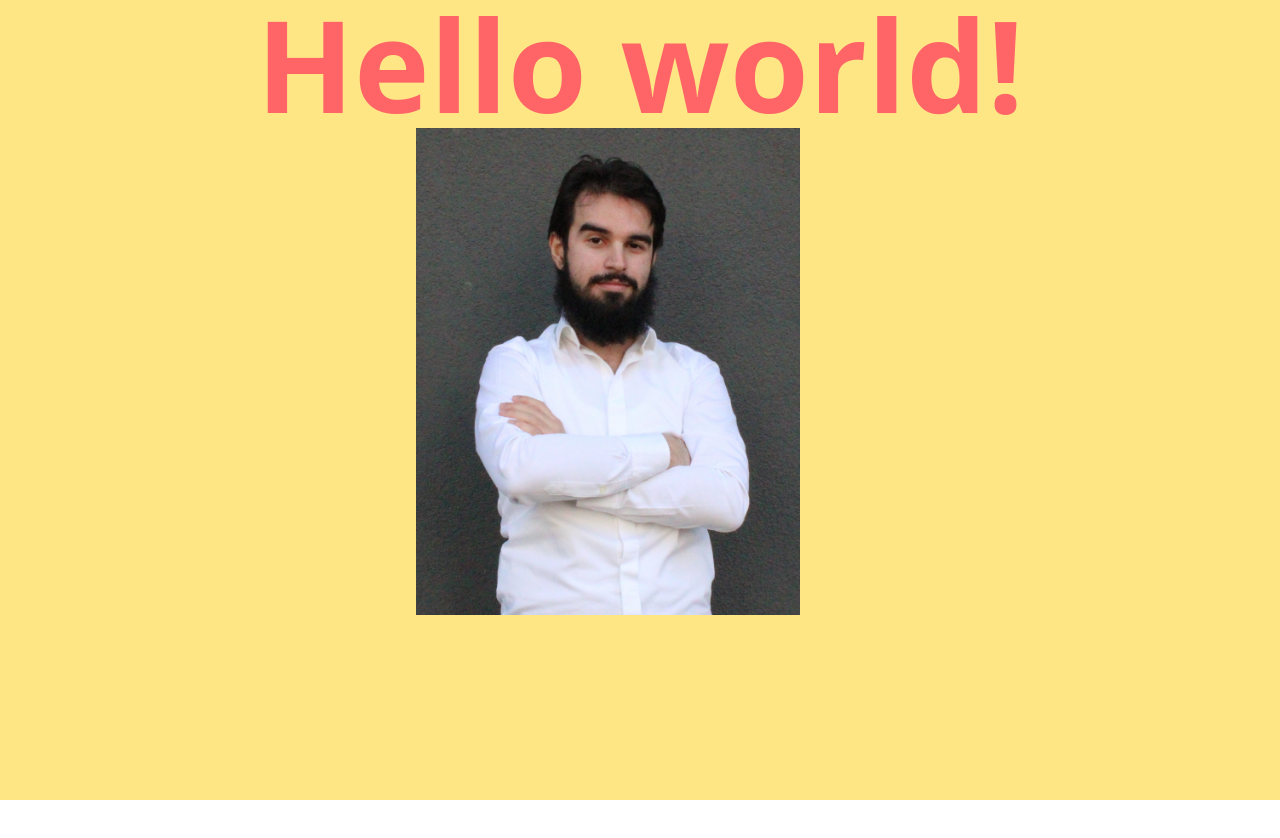
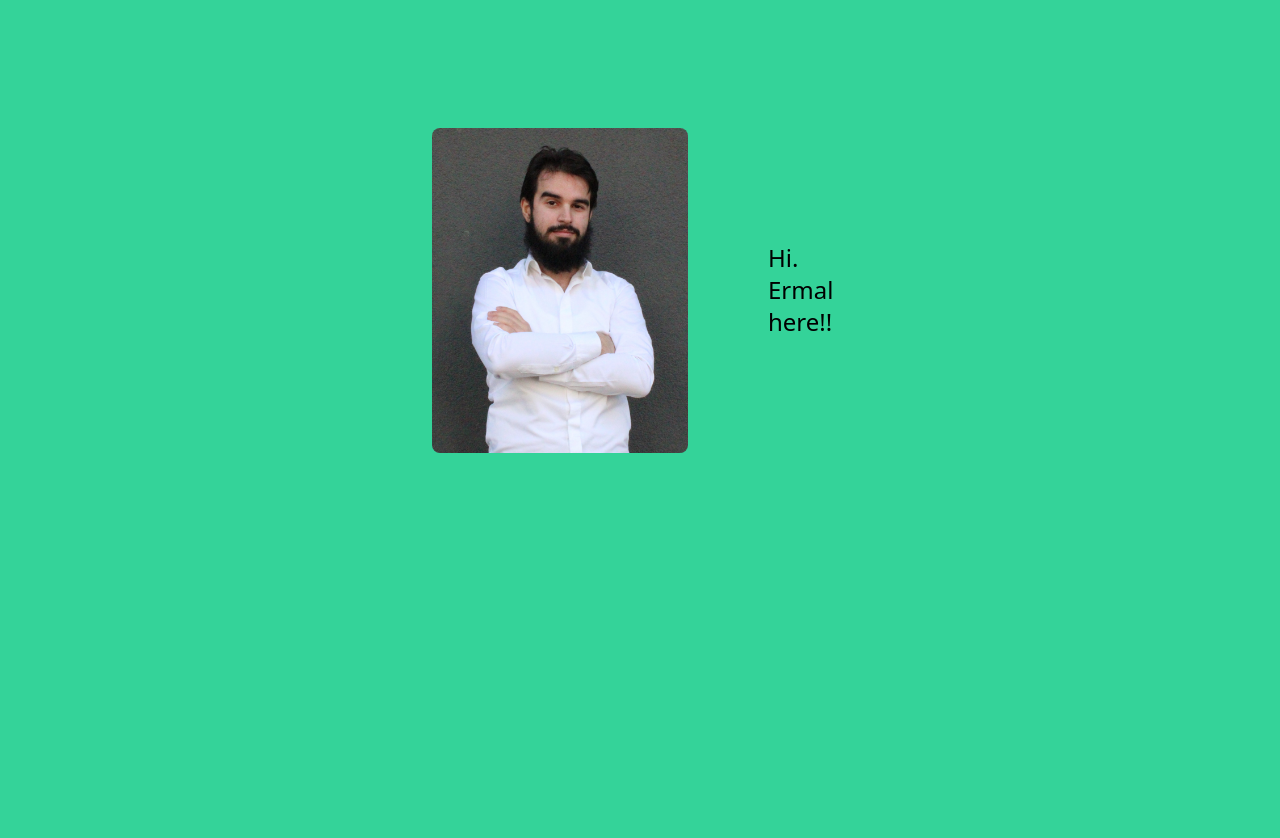
Before and after one commit to ErmalMC/ermalmc.github.io, a React (Vite) app: page / in a window 1280 px wide. Shown: the top 838 px of the page. Before the commit the page ends 800 px from the top, so only its background shows below. Built offline with nearby package versions, Linux system fonts and the light colour scheme.

Commit message:
App & Bg corrected
Background is fixed with the color and given margin at the top

```diff
--- a/src/App.jsx
+++ b/src/App.jsx
@@ -30,14 +30,15 @@ const Showcase = () => {
 const About = () =>{
 
     return(
-        <div className='mx-auto'>
-            <img src={picture}
-                 alt="My_Picture"
-                 className='w-full max-w-sm object-contain'/>
-            <p>
-
+        <div className="flex items-center gap-20 p-4">
+            <img
+                src={picture}
+                alt="My_Picture"
+                className="w-64 h-auto object-contain rounded-lg"
+            />
+            <p className="text-2xl font-medium">
+                Hi. Ermal here!!
             </p>
-
         </div>
     )
 
@@ -48,7 +49,7 @@ const About = () =>{
 const TotalUI = () => {
 
     return(
-        <div className="flex justify-center">
+        <div className="flex justify-center mt-28">
             <div className="w-full max-w-md">
                 <About />
 
@@ -58,14 +59,24 @@ const TotalUI = () => {
 
 }
 
+const ThemeToggle = () => {
+
+
+    return(
+        <div>
+
+        </div>
+    )
+}
 
 const App = () => {
 
 
     return (
-        <div className='bg-amber-200 min-h-screen'>
-            <h1 className="text-center font-bold text-red-400 text-9xl"> Hello world! </h1>
-            <TotalUI/>
+        <div className='min-h-screen'>
+
+
+            <TotalUI />
         </div>
 
     )
--- a/src/index.css
+++ b/src/index.css
@@ -1 +1,7 @@
 @import "tailwindcss";
+
+html, body {
+    margin: 0;
+    padding: 0;
+    background-color: #34d399; /* emerald-400 */
+}
```
